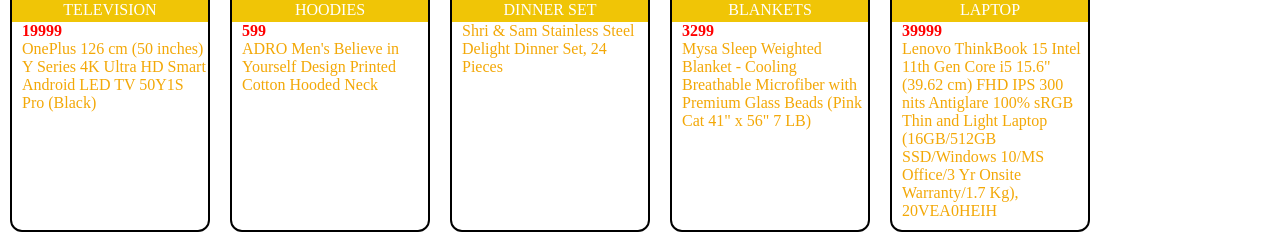
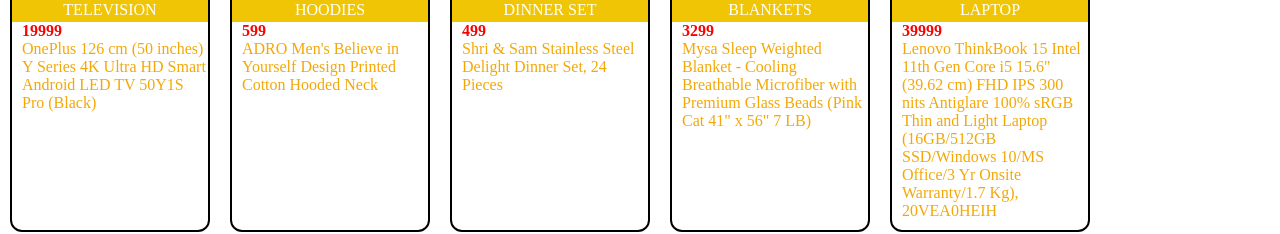
Before and after one commit to Abhishekprasad08/E-commers-Web, a plain HTML site: page index.html in a window 1280 px wide. Shown: the part 1408-1642 px from the top of the page. Drawn offline with nearby package versions, Linux system fonts and the light colour scheme; a script that the page names is missing.

Commit message:
Update index.html

```diff
--- a/index.html
+++ b/index.html
@@ -102,7 +102,7 @@ Men's Believe in Yourself Design Printed Cotton Hooded Neck</div>
           <div class="items">
             <div class="img img1"><img src="https://media.istockphoto.com/photos/vintage-plates-with-silver-teaspoons-picture-id184363070" alt=""></div>
             <div class="name">DINNER SET</div>
-            <div class="price"></div>
+            <div class="price">499</div>
             <div class="info">Shri & Sam Stainless Steel Delight Dinner Set, 24 Pieces</div>
           </div>
           <div class="items">
```
